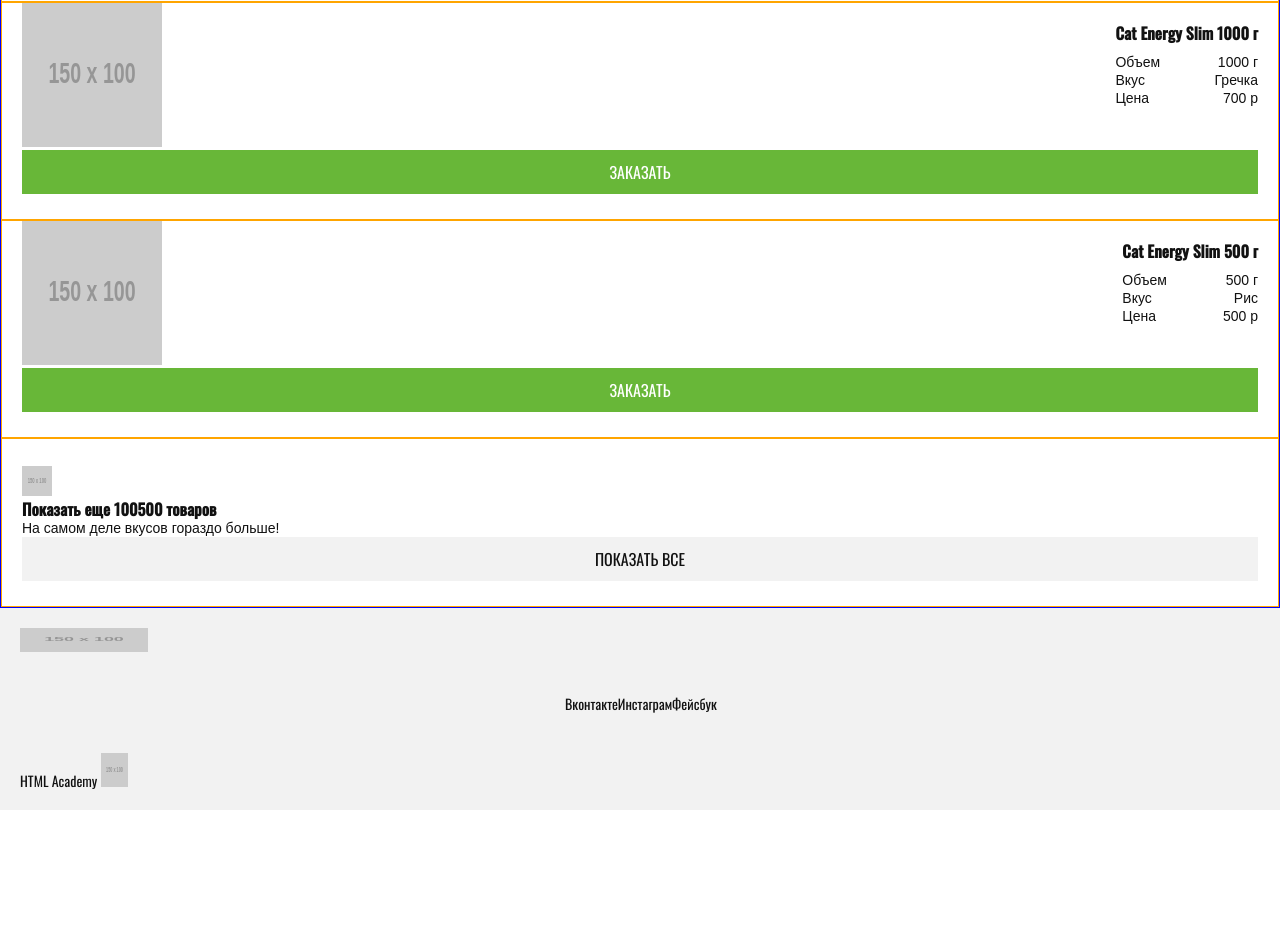
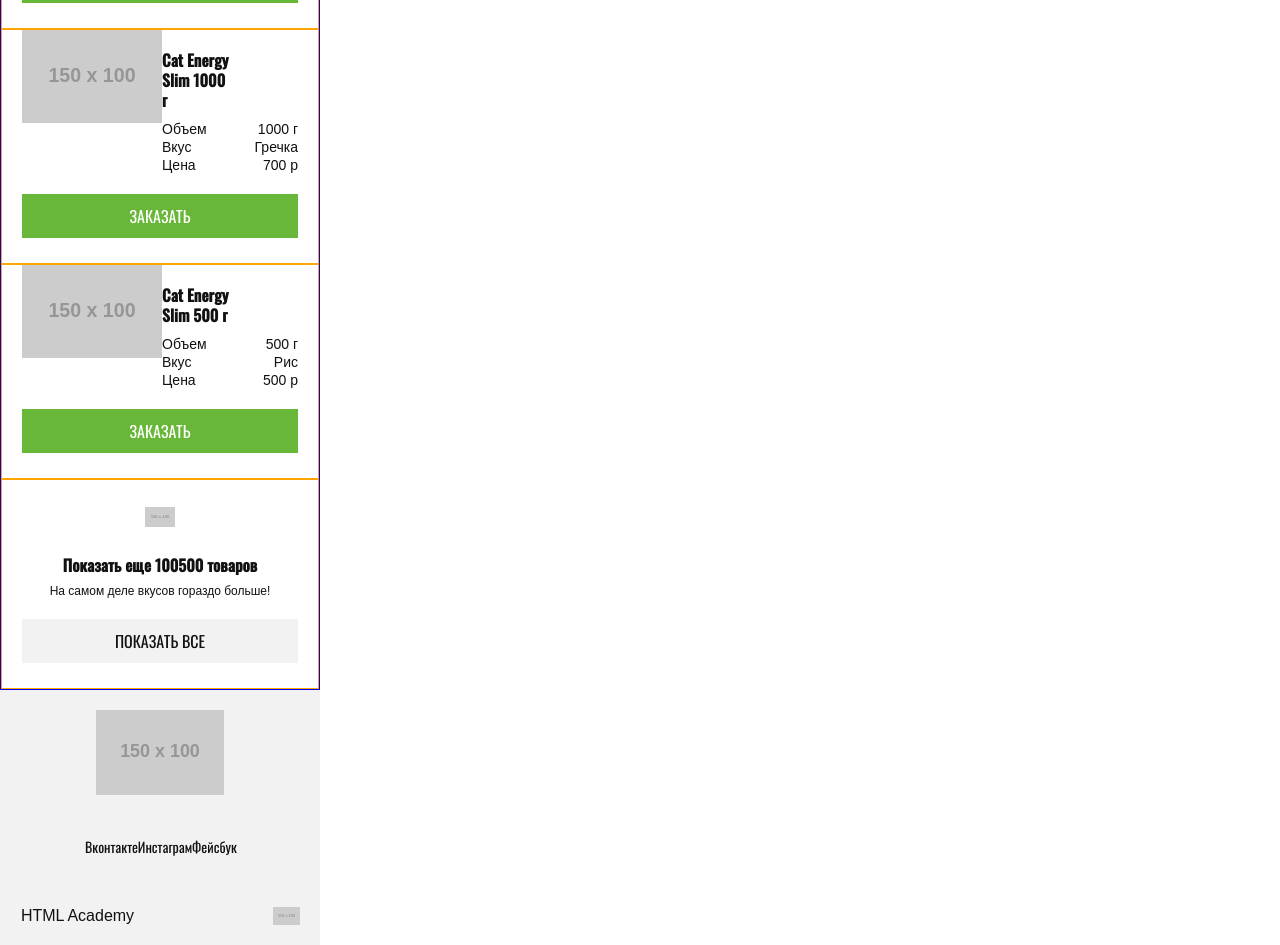
Before and after one commit to Nickdem/903011-cat-energy-16, a website: page source/catalog.html in a window 1280 px wide. Shown: the part 1448-2393 px from the top of the page. Before the commit the page ends 2258 px from the top, so only its background shows below. Drawn offline with nearby package versions, Linux system fonts and the light colour scheme; files that its build step writes are made by us from their sources; placeholder pictures from the web are drawn by us.

Commit message:
сетки-2

```diff
--- a/source/catalog.html
+++ b/source/catalog.html
@@ -235,8 +235,8 @@
           </li>
         </ul>
       </div>
-      <div class="page-footer__block">
-        <a class="copyright" href="#">
+      <div class="page-footer__block copyright">
+        <a class="copyright__link" href="#">
           <span class="copyright__name">HTML Academy</span>
           <img src="http://placehold.it/150x100" width="27px" height="34px" alt="Логотип Академии">
         </a>
--- a/source/less/blocks/catalog.less
+++ b/source/less/blocks/catalog.less
@@ -16,12 +16,19 @@
   justify-content: space-between;
 }
 
+.catalog__product-image {
+  width: 140px;
+  height: 144px;
+}
+
 .catalog__product-feature {
   padding: 20px 0;
+  flex-grow: 1;
 }
 
 .catalog__product-name {
   margin-bottom: 10px;
+  width: 72px;
 }
 
 .catalog__product-volume,
--- a/source/less/blocks/copyright.less
+++ b/source/less/blocks/copyright.less
@@ -1,5 +1,8 @@
 .copyright {
   padding-top: 31px;
+}
+
+.copyright__link {
   display: flex;
   justify-content: space-between;
   align-items: center;
--- a/source/less/blocks/instruction.less
+++ b/source/less/blocks/instruction.less
@@ -1,5 +1,5 @@
 .instruction {
-  padding: 0 20px;
+  padding: 0 20px 22px 20px;
   border: 1px solid blue;
 }
 
--- a/source/less/blocks/main-block.less
+++ b/source/less/blocks/main-block.less
@@ -32,7 +32,7 @@
 }
 
 .main-block__button {
-  margin: 0 20px;
+  margin: 0 20px 22px 20px;
   color: @main-white;
   background-color: @main-green;
 }
--- a/source/less/blocks/page-footer.less
+++ b/source/less/blocks/page-footer.less
@@ -1,7 +1,13 @@
 .page-footer {
   background-color: #f2f2f2;
+  text-align: center;
 }
 
 .page-footer__block {
   padding: 20px;
 }
+
+.page-footer__logo {
+  width: 128px;
+  height: 24px;
+}
--- a/source/less/blocks/show-more.less
+++ b/source/less/blocks/show-more.less
@@ -2,8 +2,25 @@
   padding-top: 27px;
 }
 
+.show-more__image {
+  text-align: center;
+  margin-bottom: 25px;
+}
+
+.show-more__title{
+  font-family: @mainFont;
+  font-size: 16px;
+  line-height: 20px;
+  text-align: center;
+  margin-bottom: 8px;
+}
+
 .show-more__text {
   font-family: @secondFont;
+  font-size: 12px;
+  line-height: 16px;
+  text-align: center;
+  margin-bottom: 20px;
 }
 
 .show-more__button {
--- a/source/less/global.less
+++ b/source/less/global.less
@@ -1,10 +1,16 @@
 body {
-  min-width: 320px;
+  max-width: 320px;
   margin: 0;
+  padding: 0;
   color: @main-black;
   font-size: 14px;
   line-height: 18px;
   font-family: @mainFont;
+}
+
+img {
+  max-width: 100%;
+  height: auto;
 }
 
 h1 {
--- a/source/less/style.less
+++ b/source/less/style.less
@@ -11,6 +11,7 @@
 @import "blocks/instruction.less";
 @import "blocks/page-footer.less";
 @import "blocks/social.less";
+@import "blocks/copyright.less";
 @import "blocks/catalog.less";
 @import "blocks/show-more.less";
 @import "blocks/button.less";
```
Also changed, not shown: source/form.html (+2 -2 lines), source/index.html (+2 -2 lines).
